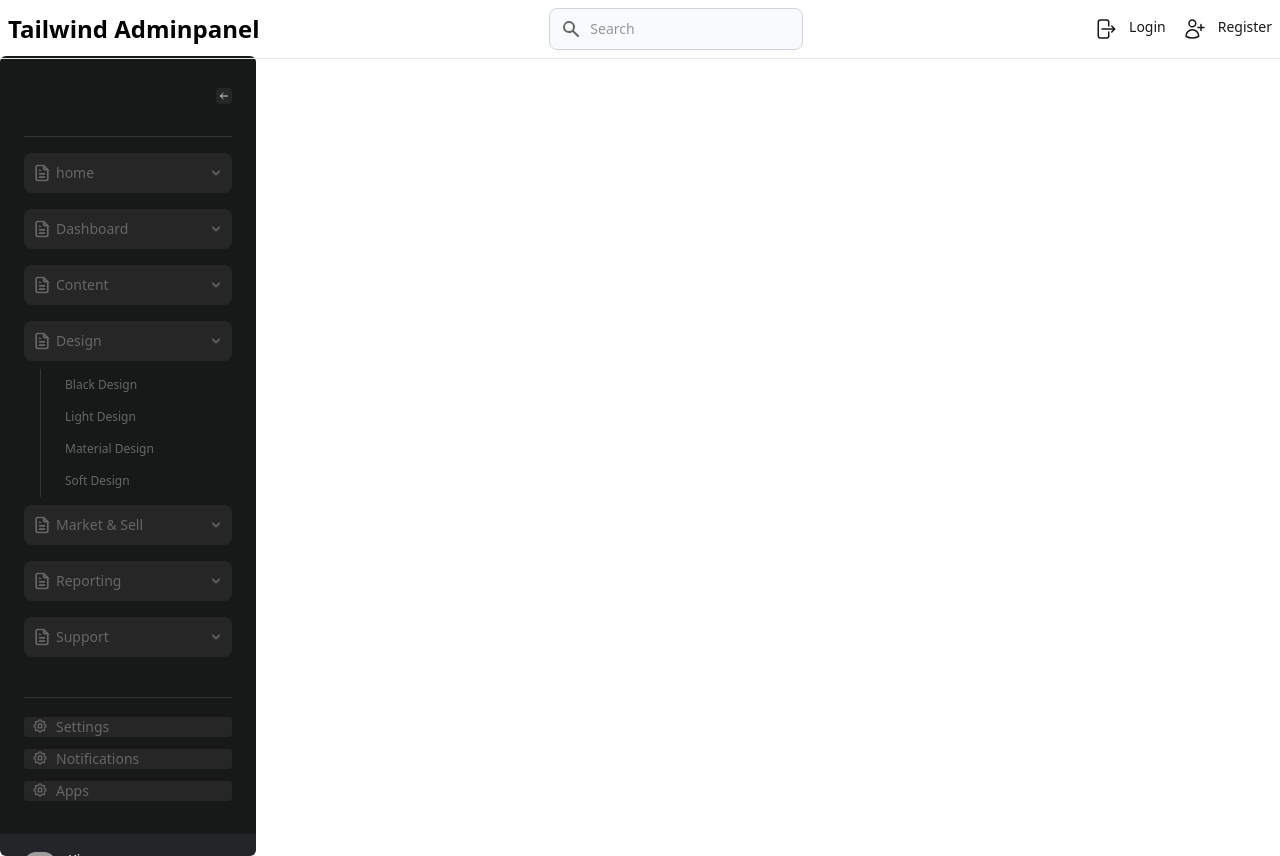
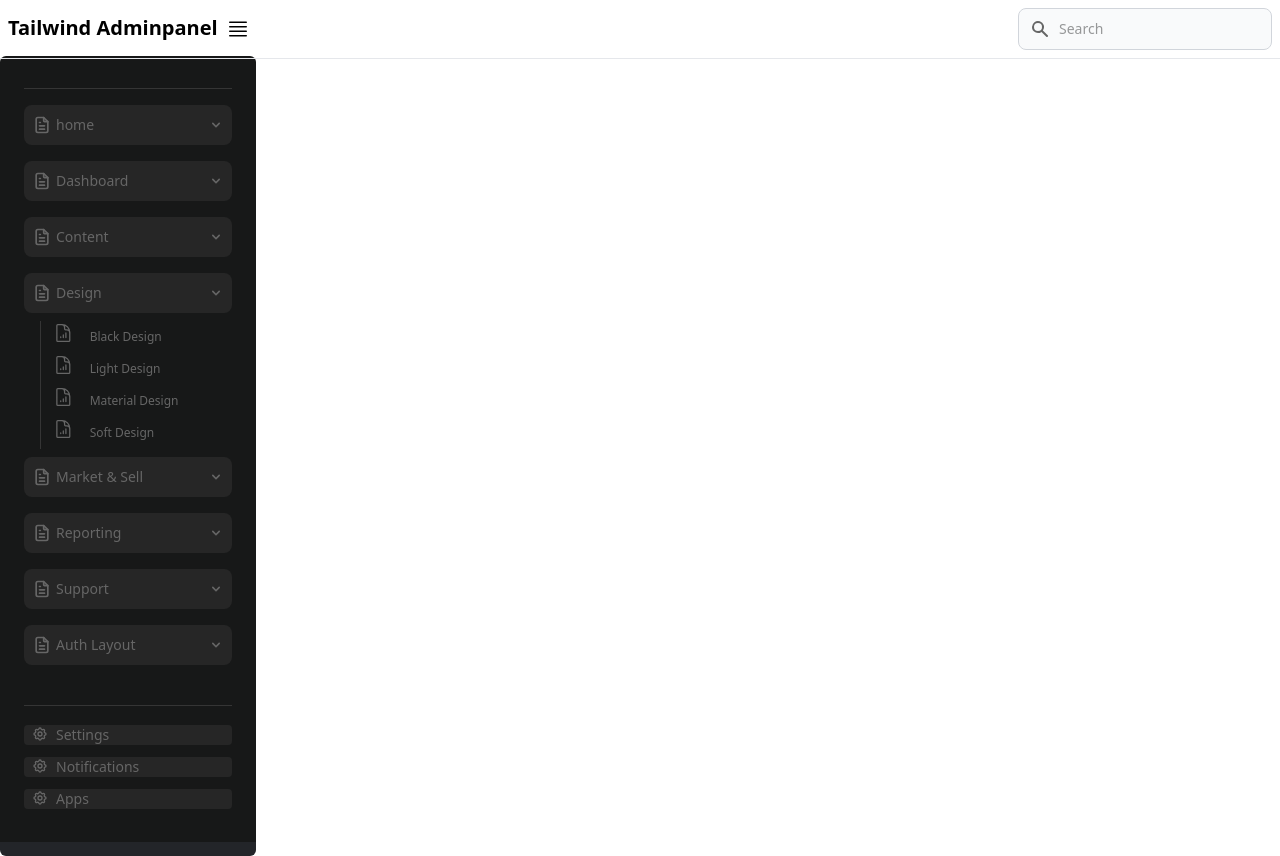
Before and after one commit to SindhuKris/Tailwind-adminpanel, an Angular app: page / in a window 1280 px wide. Built offline with nearby package versions, Linux system fonts and the light colour scheme; grey boxes are pictures that could not be loaded.

Commit message:
icons to submenu

```diff
--- a/src/app/app-routing.module.ts
+++ b/src/app/app-routing.module.ts
@@ -10,15 +10,15 @@ const routes: Routes = [
     path:"",
     loadChildren:() => import("./auth/auth.module").then(m=>m.AuthModule)
   },
-  {
-    path: 'login',
-    loadChildren: () => import('./login/login.module').then(m => m.LoginModule)
-  },
-  {
-    path:"register",
-    loadChildren:() => import("./register/register.module").then(m=>m.RegisterModule)
+  // {
+  //   path: 'login',
+  //   loadChildren: () => import('./login/login.module').then(m => m.LoginModule)
+  // },
+  // {
+  //   path:"register",
+  //   loadChildren:() => import("./register/register.module").then(m=>m.RegisterModule)
 
-  },
+  // },
 ];
 
 @NgModule({
--- a/src/app/auth/auth.component.html
+++ b/src/app/auth/auth.component.html
@@ -1,11 +1,17 @@
 <div class= "w-full h-screen flex">
     <nav class=" dark:bg-gray-900 fixed w-full z-20 top-0 left-0 border-b border-gray-200 dark:border-gray-600">
-        <div class="max-w-screen-xl flex  items-center justify-between mx-auto p-2">
-            <a href class="flex ">
-                <span class=" text-2xl font-semibold whitespace-nowrap dark:text-gray-300">Tailwind Adminpanel</span>
+        <div class=" flex items-centre  justify-between mx-auto p-2">
+            <a  class="flex items-centre pr-2 space-x-2">
+                <span class= "text-xl leading-10 font-semibold whitespace-nowrap dark:text-gray-300">Tailwind Adminpanel</span>
+
+                <button class="space-y-2 " (click)="toggleRightSidenav()">
+                    <svg xmlns="http://www.w3.org/2000/svg" viewBox="0 0 24 24" fill="currentColor" class= "w-6 h-6 dark:text-gray-300">
+                        <path fill-rule="evenodd" d="M3 5.25a.75.75 0 01.75-.75h16.5a.75.75 0 010 1.5H3.75A.75.75 0 013 5.25zm0 4.5A.75.75 0 013.75 9h16.5a.75.75 0 010 1.5H3.75A.75.75 0 013 9.75zm0 4.5a.75.75 0 01.75-.75h16.5a.75.75 0 010 1.5H3.75a.75.75 0 01-.75-.75zm0 4.5a.75.75 0 01.75-.75h16.5a.75.75 0 010 1.5H3.75a.75.75 0 01-.75-.75z" clip-rule="evenodd" />
+                    </svg>
+                </button>
+            </a>
 
 
-            </a>
 
             <form class= "flex items-center">
                 <label for="simple-search" class="sr-only">Search</label>
@@ -17,51 +23,24 @@
                 </div>
             </form>
 
-            <div class="flex space-x-4  ">
-                <button class= "right-0 top-0 inline-flex " routerLink= "login">
+            <!-- <div class="flex space-x-4 ">
+                <button class= "right-0 top-0 inline-flex items-center " routerLink= "login">
                     <svg xmlns= "http://www.w3.org/2000/svg" viewBox= "0 0 24 24" fill= "currentColor" class= "w-6 h-6  text-gray-900 dark:text-gray-300">
                         <path fill-rule= "evenodd" d= "M7.5 3.75A1.5 1.5 0 006 5.25v13.5a1.5 1.5 0 001.5 1.5h6a1.5 1.5 0 001.5-1.5V15a.75.75 0 011.5 0v3.75a3 3 0 01-3 3h-6a3 3 0 01-3-3V5.25a3 3 0 013-3h6a3 3 0 013 3V9A.75.75 0 0115 9V5.25a1.5 1.5 0 00-1.5-1.5h-6zm10.72 4.72a.75.75 0 011.06 0l3 3a.75.75 0 010 1.06l-3 3a.75.75 0 11-1.06-1.06l1.72-1.72H9a.75.75 0 010-1.5h10.94l-1.72-1.72a.75.75 0 010-1.06z" clip-rule="evenodd" />
                     </svg>
-                    <span class= "ml-3 text-sm font-medium text-gray-900 dark:text-gray-300">Login</span>
+                    <span class= "ml-3 text-sm  font-medium text-gray-900 dark:text-gray-300">Login</span>
                 </button>
-                <button class= "right-0 top-0 inline-flex" routerLink= "register">
+                <button class= "right-0 top-0 inline-flex items-center" routerLink= "register">
                     <svg xmlns="http://www.w3.org/2000/svg" fill="none" viewBox="0 0 24 24" stroke-width="1.5" stroke="currentColor" class="w-6 h-6  text-gray-900 dark:text-gray-300">
                         <path stroke-linecap="round" stroke-linejoin="round" d="M19 7.5v3m0 0v3m0-3h3m-3 0h-3m-2.25-4.125a3.375 3.375 0 11-6.75 0 3.375 3.375 0 016.75 0zM4 19.235v-.11a6.375 6.375 0 0112.75 0v.109A12.318 12.318 0 0110.374 21c-2.331 0-4.512-.645-6.374-1.766z" />
                     </svg>
-                    <span class="ml-3 text-sm font-medium text-gray-900 dark:text-gray-300">Register</span>
+                    <span class="ml-3 text-sm font-medium leading-8 text-gray-900 dark:text-gray-300">Register</span>
                 </button>
-            </div>
+            </div> -->
         </div>
     </nav>
     <div class="w-20% pt-14 ">
         <div class=" h-screen bg-gray-900 rounded-md overflow-y-scroll" [ngClass]="{'w-64': !open, 'w-20':open}">
-
-            <div class="px-6 pt-8 flex justify-end">
-                <button class="flex  p-0.5 rounded bg-gray-800 focus:outline-none focus:ring-1 focus:ring-gray-500 "(click)="toggleRightSidenav()">
-                    <svg
-                        class="w-3 h-3 text-gray-300 stroke-current"
-                        fill="none"
-                        viewBox="0 0 24 24">
-                        <path
-                            stroke="currentColor"
-                            stroke-linecap="round"
-                            stroke-linejoin="round"
-                            stroke-width="2"
-                            d="M10.25 6.75L4.75 12L10.25 17.25 "
-                        >
-                        </path>
-                        <path
-                            stroke="currentColor"
-                            stroke-linecap="round"
-                            stroke-linejoin="round"
-                            stroke-width="2"
-                            d="M19.25 12H5 "
-                        >
-                        </path>
-                    </svg>
-                </button>
-
-            </div>
             <div class="px-6 pt-4">
                 <div class="relative">
                 </div>
@@ -85,7 +64,7 @@
                                 href="#"
                                 class="inline-block  px-4 py-2 h-10  pl-8 pr-4  leading-6 rounded text-sm hover:bg-gray-800 focus:outline-none focus:ring-1 focus:ring-gray-500 focus:bg-gray-800"  sidebar-toggle-item >
 
-                                <span *ngIf="!open">
+                                <span *ngIf="!open" >
                                     {{primaryMenu.name}}
                                 </span>
 
@@ -100,7 +79,15 @@
                         <div class="pt-2 pl-4">
                             <ul  id="dropdown-example"  class=" flex-col pl-2 text-gray-500 border-l border-gray-700">
                                 <li  *ngFor="let subMenu of primaryMenu.subMenu"  [ngClass]="{'hidden': !primaryMenu.isOpen}">
-                                    <a
+
+                                    <div class="flex justify-between pl-1" >
+
+                                        <svg xmlns="http://www.w3.org/2000/svg" fill="none" viewBox="0 0 24 24" stroke-width="1.5" stroke="currentColor" class="w-6 h-6">
+                                            <path stroke-linecap="round" stroke-linejoin="round" d="M19.5 14.25v-2.625a3.375 3.375 0 00-3.375-3.375h-1.5A1.125 1.125 0 0113.5 7.125v-1.5a3.375 3.375 0 00-3.375-3.375H8.25M9 16.5v.75m3-3v3M15 12v5.25m-4.5-15H5.625c-.621 0-1.125.504-1.125 1.125v17.25c0 .621.504 1.125 1.125 1.125h12.75c.621 0 1.125-.504 1.125-1.125V11.25a9 9 0 00-9-9z" />
+                                        </svg>
+
+
+                                        <a [routerLink]="primaryMenu.subMenu"
                                             href="#"
                                             class=" inline-block w-full px-4 py-2 text-xs  transition duration-75 rounded hover:bg-gray-800 hover:text-white focus:outline-none focus:ring-1 focus:ring-gray-500 focus:text-white"
                                         >
@@ -108,7 +95,9 @@
                                             {{subMenu}}
                                         </span>
 
-                                    </a></li>
+                                        </a>
+                                    </div>
+                                </li>
                             </ul>
                         </div>
                     </li>
--- a/src/app/auth/auth.component.ts
+++ b/src/app/auth/auth.component.ts
@@ -52,11 +52,18 @@ export class AuthComponent {
     subMenu: ['About Us', 'Contact Us', 'Customer Support'],
     isOpen:false
   },
+  {
+    name:'Auth Layout',
+    icon:'',
+    subMenu: ['Register', 'Login'],
+    isOpen:false,
+  },
+
 
 
  ];
 
- hideList: boolean = false;
+ hideList:boolean = false;
 
  open:boolean = false;
 
@@ -71,6 +78,7 @@ export class AuthComponent {
 
   toggleRightSidenav(){
     this.open =!this.open;
+    console.log(1);
   }
 
  public secondaryMenus= ["Settings", "Notifications", "Apps"];
--- a/src/app/auth/auth.module.ts
+++ b/src/app/auth/auth.module.ts
@@ -24,6 +24,15 @@ const routes: Routes = [
         path:"inbox",
         loadChildren: () => import('../inbox/inbox.module').then(m => m.InboxModule)
       },
+      {
+          path: 'login',
+          loadChildren: () => import('../login/login.module').then(m => m.LoginModule)
+        },
+        {
+          path:"register",
+          loadChildren:() => import("../register/register.module").then(m=>m.RegisterModule)
+
+        },
     ]
   }
 ]
```
Lines whose indentation alone changed are shown as unchanged.
